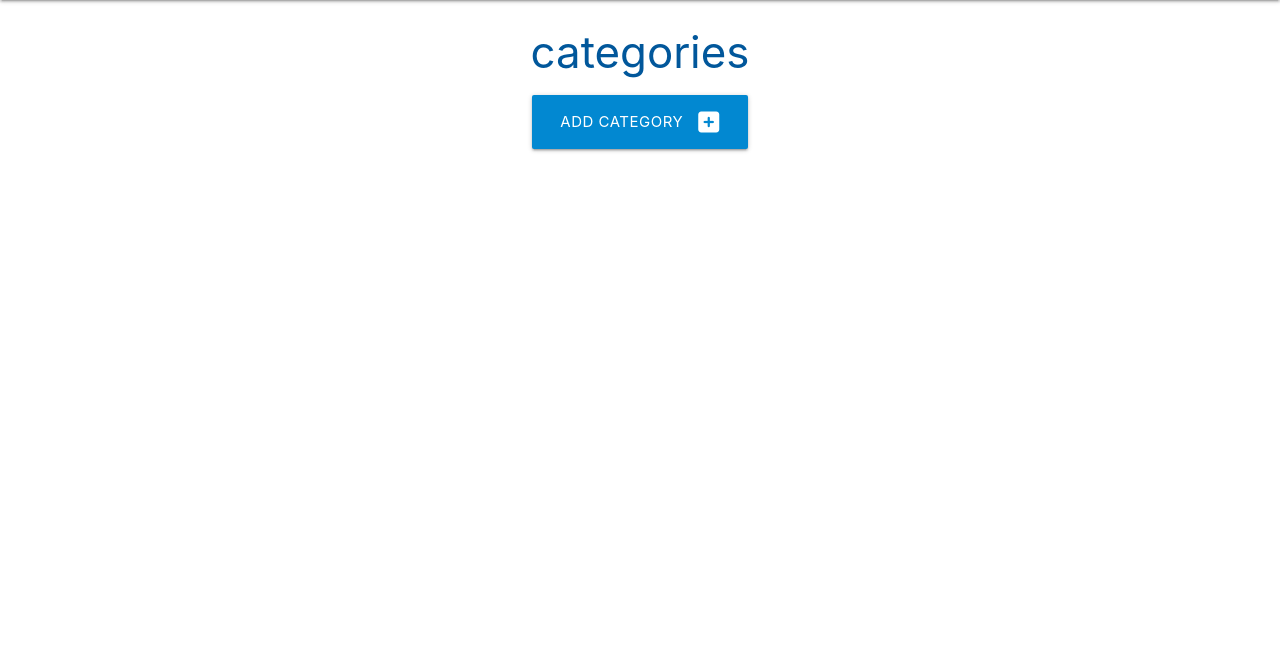
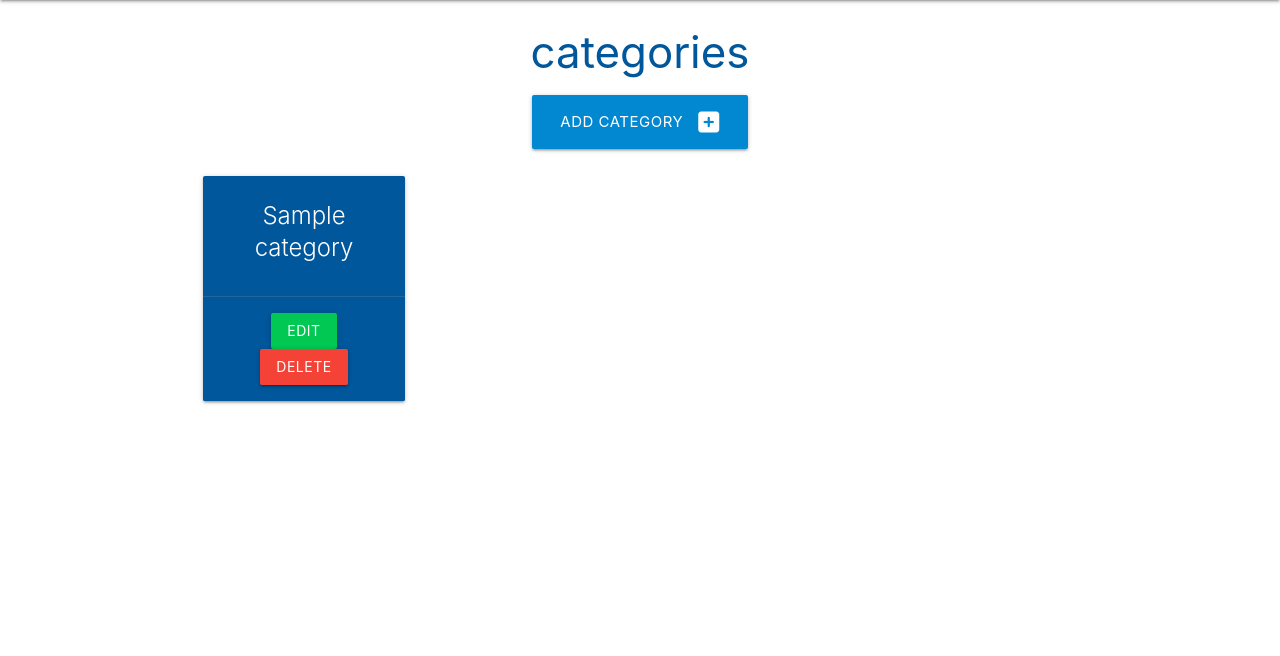
Before and after one commit to BrianStritch/DBMS-Walkthrough_project, a Flask app: page /categories in a window 1280 px wide. Shown: the part 64-720 px from the top of the page. Run offline with Flask 2, Linux system fonts and the light colour scheme; tables that the repository leaves empty hold one stand-in row (values such as "Sample post").

Commit message:
add cards to display each category, add functionality to display cards

```diff
--- a/taskmanager/routes.py
+++ b/taskmanager/routes.py
@@ -21,7 +21,7 @@
     we could redirect the user back to the 'categories' page.
     We'll need to import the 'redirect' and 'url_for' classes at the top of the file from our flask import.
 
-6.
+6. back in stage 5 - specific notes in readme
 """
 # 1
 from flask import render_template, request, redirect, url_for
@@ -43,7 +43,9 @@ Save the file, and now it's time to create the main Python file that will actual
 # back in stage 4 to set button function
 @app.route("/categories")
 def categories():
-    return render_template("categories.html")
+    # 6
+    categories = list(Category.query.order_by(Category.category_name).all())
+    return render_template("categories.html", categories = categories)
 
 @app.route("/add_category", methods=["GET", "POST"])
 def add_category():
--- a/taskmanager/templates/categories.html
+++ b/taskmanager/templates/categories.html
@@ -9,4 +9,20 @@
         </a>
     </div>
 </div>
+
+<div class="row">
+    {% for category in categories %}
+    <div class="col s12 m6 l3">
+      <div class="card light-blue darken-4 center-align">
+        <div class="card-content white-text">
+          <span class="card-title">{{ category.category_name}}</span>
+        </div>
+        <div class="card-action">
+          <a href="#" class="btn green accent-4">Edit</a>
+          <a href="#" class="btn red">Delete</a>
+        </div>
+      </div>
+    </div>
+    {% endfor %}
+  </div>
 {% endblock %}
```
Also changed, not shown: README.md.
